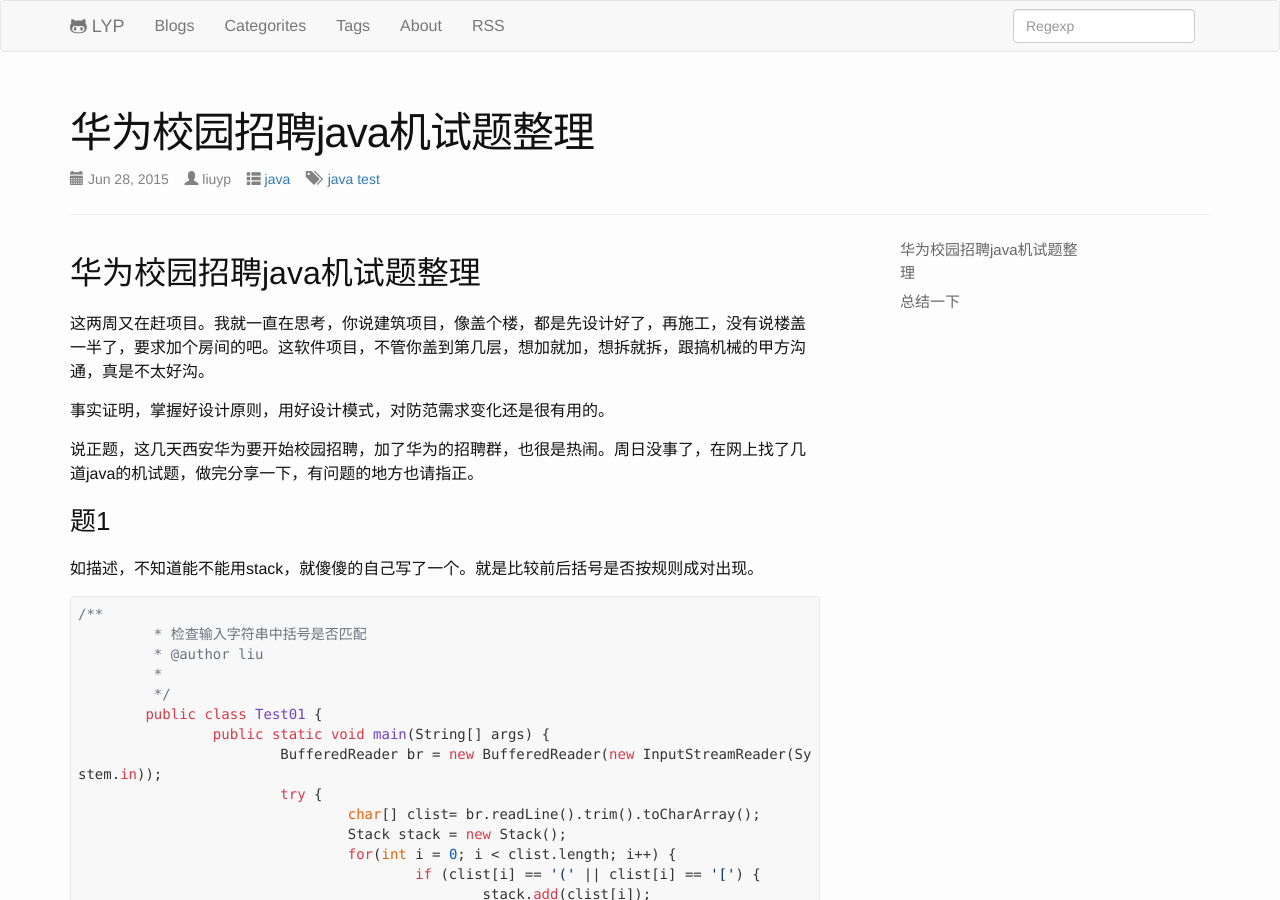
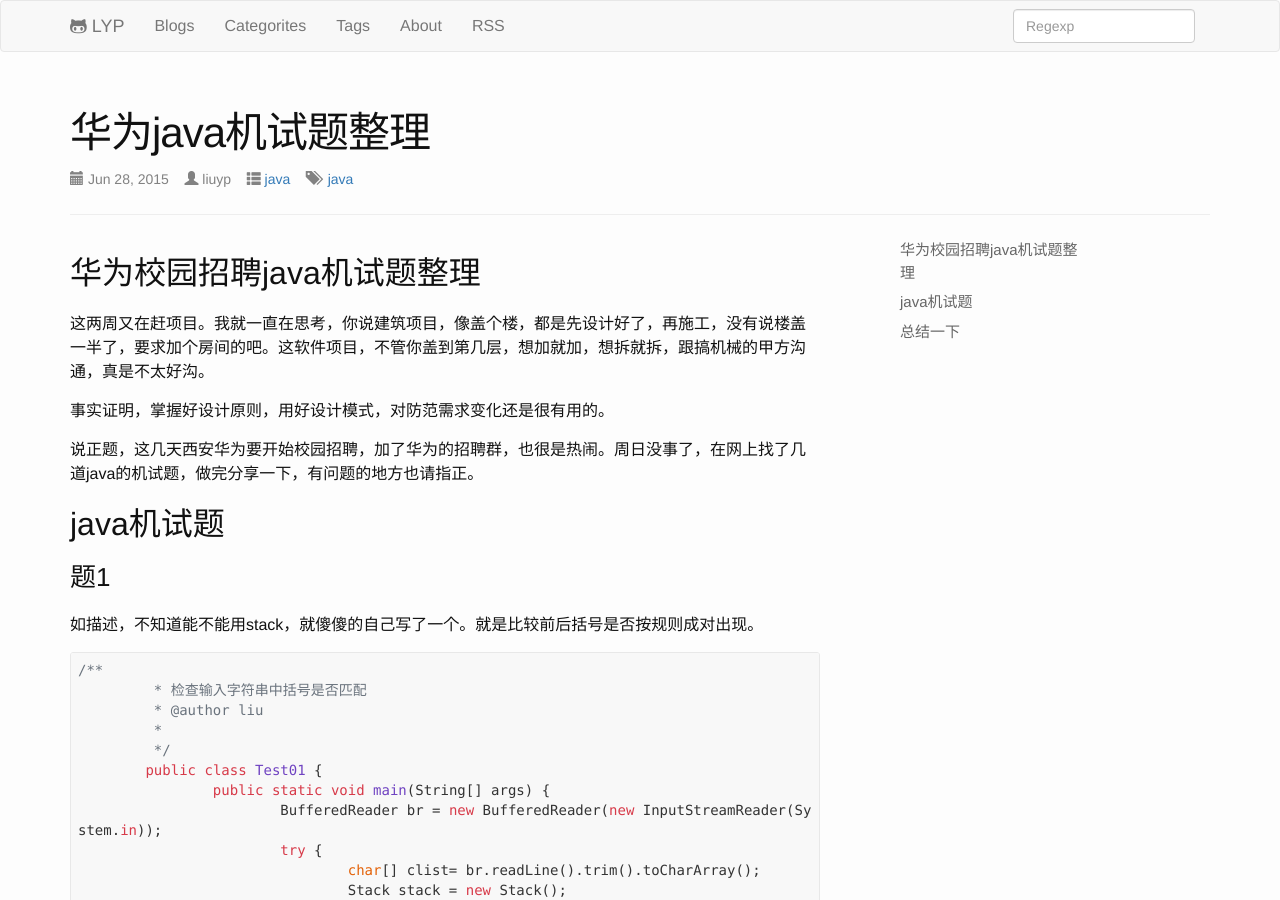
Before and after one commit to liuyuping459/liuyuping459.github.io, a Jekyll site: the page built from _posts/2015-06-28-huawei java operating examination.md, in a window 1280 px wide and 900 px high. Built offline with Jekyll 4.4.1, drawn with Linux system fonts in a browser that asks for light colours; nearby versions of some CDN libraries; comment, search, counter and statistics services are not loaded.

Commit message:
add huawei2

```diff
--- a/_posts/2015-06-28-huawei java operating examination.md
+++ b/_posts/2015-06-28-huawei java operating examination.md
@@ -1,10 +1,10 @@
 ---
 layout: post
-title: "华为校园招聘java机试题整理"
-date: 2015-06-28 16:48:00
+title: "华为java机试题整理"
+date: 2015-06-28 16:54:00
 author: liuyp
 categories: java
-tags: java test
+tags: java
 ---
 
 * content
@@ -21,6 +21,7 @@
 
 
 
+## java机试题
 
 ###题1
 如描述，不知道能不能用stack，就傻傻的自己写了一个。就是比较前后括号是否按规则成对出现。
```
